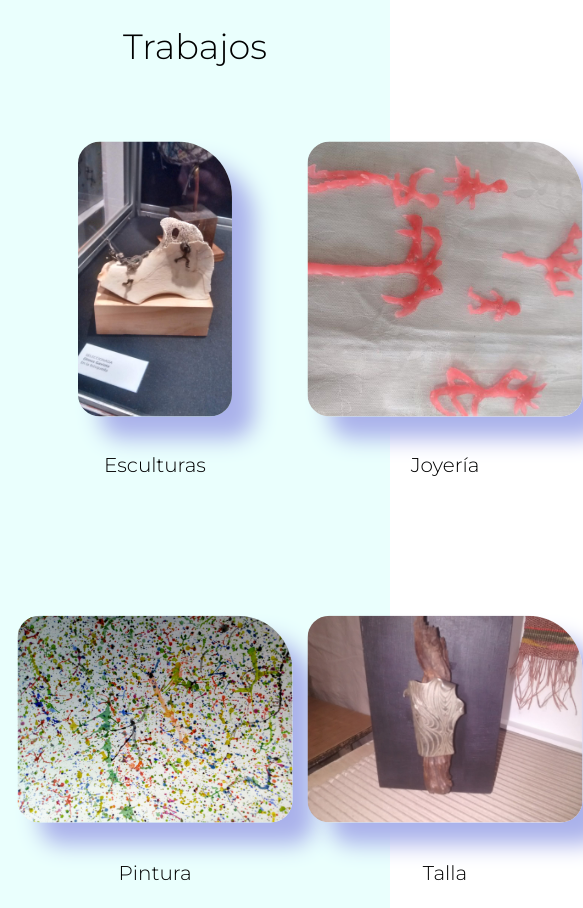
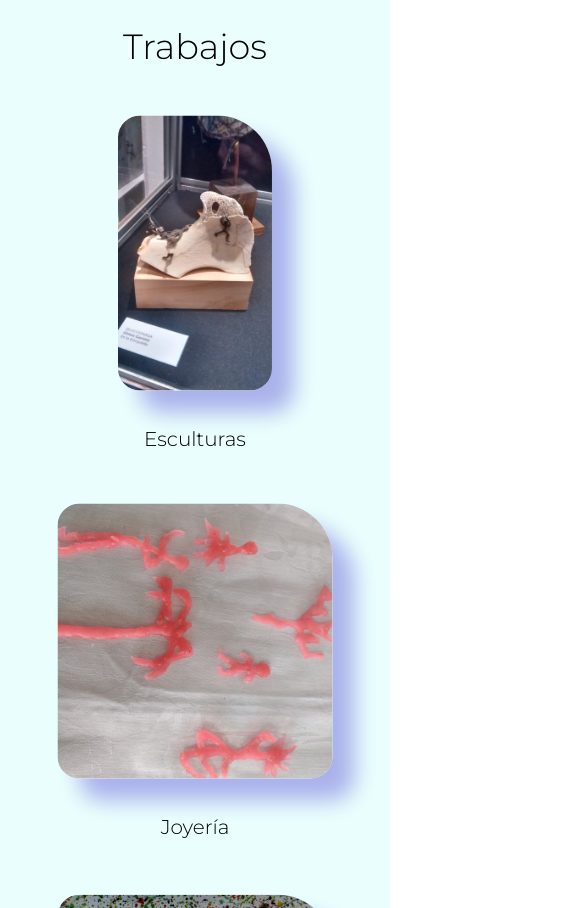
Before and after one commit to didiodidi/aplicando-sass, a website: page index.html in a window 390 px wide. Shown: the part 2840-3748 px from the top of the page, 583 px wide, since content can reach past the window. Drawn offline with Linux system fonts and the light colour scheme; a web font is replaced by a local one.

Commit message:
cambios responsive

```diff
--- a/css/style.css
+++ b/css/style.css
@@ -454,8 +454,9 @@ section .bienvenidos h2:hover {
   margin-bottom: 40px;
 }
 .trabajos .trabajos-container {
-  display: grid;
-  justify-content: space-around;
+  display: flex;
+  flex-direction: column;
+  justify-content: center;
   align-items: center;
 }
 .trabajos .trabajos-container h3 {
```
Also changed, not shown: 1 other file.
